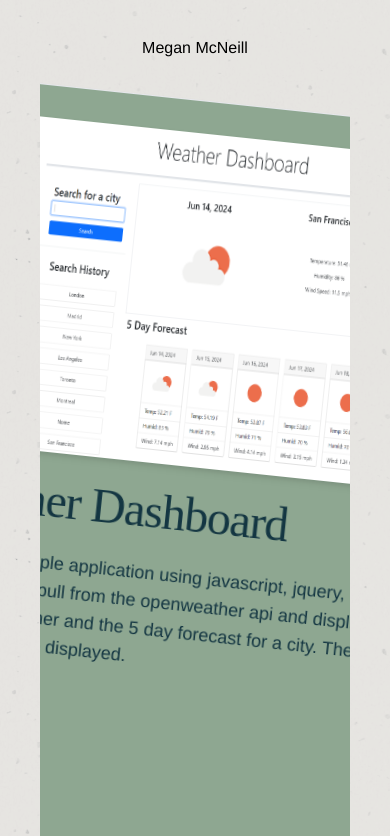
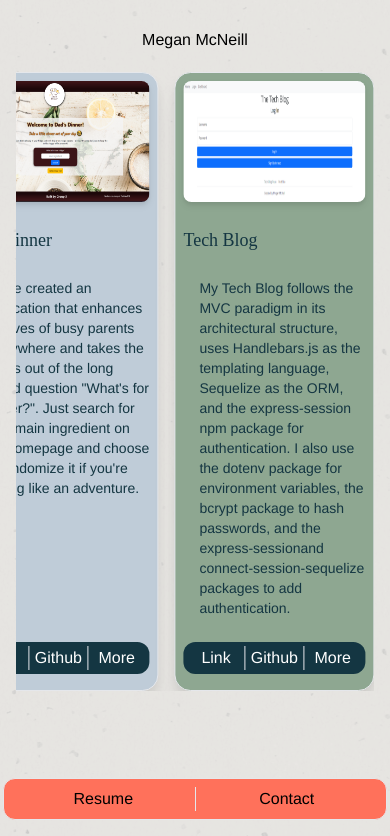
Before and after one commit to bluethreadmade/portfolio-upgrade, a React (Vite) app: page /example in a window 390 px wide. Shown: the top 836 px of the page. Built offline with nearby package versions, Linux system fonts and the light colour scheme.

Commit message:
formatting project carousel for mobile

```diff
--- a/index.html
+++ b/index.html
@@ -13,7 +13,7 @@
     <meta name="viewport" content="width=device-width, initial-scale=1.0" />
     <title>Megan McNeill</title>
   </head>
-  <body class="relative min-h-screen mx-6">
+  <body class="relative min-h-screen mx-2 lg:mx-6">
     <div id="root"></div>
     <script type="module" src="/src/main.jsx"></script>
   </body>
--- a/src/App.jsx
+++ b/src/App.jsx
@@ -4,9 +4,11 @@ import { Outlet } from 'react-router-dom'
 
 function App() {
   return (
-      <div className="p-4 flex flex-col" >
+      <div className="p-2 lg:p-4 flex flex-col" >
         <Header1 />
-        <Outlet />
+        < main className="flex-grow">
+          <Outlet />
+        </main>
         <MainPopupButton />
       </div>
   );
--- a/src/components/Card.jsx
+++ b/src/components/Card.jsx
@@ -5,7 +5,7 @@ export default function Card({ title, description, image, bgColor, buttonColor,
   return (
     <div
       id="card"
-      className="flex flex-col max-h-[1200px] min-h-[800px] w-full h-auto p-8 pb-4 bg-white border border-gray-200 rounded-2xl drop-shadow-xl"
+      className="flex flex-col min-w-[200px] max-w-full h-auto p-2 lg:p-8 pb-4 bg-white border border-gray-200 rounded-2xl drop-shadow-xl"
       style={{ aspectRatio: ".75", backgroundColor: bgColor, rotate: rotation }}
     >
       <img
@@ -16,13 +16,13 @@ export default function Card({ title, description, image, bgColor, buttonColor,
       ></img>
       <h2
         id="title"
-        className="my-6 text-5xl font-serif tracking-tight text-gunmetal"
+        className="my-6 text-lg lg:text-5xl font-serif text-gunmetal"
       >
         {title}
       </h2>
       <p
         id="projectDescription"
-        className="mb-6 ml-4 text-lg font-sans text-gunmetal flex-grow overflow-hidden min-h-0"
+        className="mb-6 ml-4 text-sm lg:text-xl font-sans text-gunmetal flex-grow overflow-hidden min-h-0"
         style={{ minHeight: 0}}
       >
         {description}
--- a/src/components/MainPopupButton.jsx
+++ b/src/components/MainPopupButton.jsx
@@ -2,7 +2,8 @@ export default function MainPopupButton() {
   return (
     <div
       id="buttonGroup"
-      className="flex flex-row w-full self-center absolute bottom-6 max-w-sm border rounded-xl bg-bright p-2 justify-evenly divide-x font-sans color-gunmetal text-xl "
+      className="fixed flex flex-row bottom-6 left-1/2 transform -translate-x-1/2 w-full max-w-sm border rounded-xl bg-bright p-2 justify-evenly divide-x font-sans color-gunmetal text-xl z-50"
+      // className="flex flex-row w-full self-center absolute bottom-6 max-w-sm border rounded-xl bg-bright p-2 justify-evenly divide-x font-sans color-gunmetal text-xl "
     >
       <p className="flex-1 text-center text-base lg:text-2xl">Resume</p>
       <p className="flex-1 text-center text-base lg:text-2xl">Contact</p>
--- a/src/components/ProjectsCarousel.jsx
+++ b/src/components/ProjectsCarousel.jsx
@@ -1,22 +1,12 @@
 import { motion, useTransform, useScroll } from "framer-motion";
-import { useRef } from "react";
+import { useRef, useState, useEffect } from "react";
 import { project } from "../pages/ProjectsPage";
 import Card from "../components/Card";
 
 const Example = () => {
   return (
     <div>
-      {/* <div className="flex h-48 items-center justify-center">
-        <span className="font-semibold uppercase text-neutral-500">
-          Scroll down
-        </span>
-      </div> */}
       <HorizontalScrollCarousel />
-      {/* <div className="flex h-48 items-center justify-center">
-        <span className="font-semibold uppercase text-neutral-500">
-          Scroll up
-        </span>
-      </div> */}
     </div>
   );
 };
@@ -27,7 +17,7 @@ const HorizontalScrollCarousel = () => {
     target: targetRef,
   });
 
-  const x = useTransform(scrollYProgress, [0, 1], ["1%", "-45%"]);
+  const x = useTransform(scrollYProgress, [0, 1], ["0%", "-80%"]);
 
 // Color sets
 const colorSets = [
@@ -36,7 +26,7 @@ const colorSets = [
     { bgColor: '#8EA791', buttonColor: '#143642', buttonTextColor: '#FFFFFF' }, // Set 3 - green bkg
     ];
 
-// Rotations
+// Rotations for larger screens
 const rotationValues = [
     { rotation: '-6deg' },
     { rotation: '-1.5deg' },
@@ -44,18 +34,39 @@ const rotationValues = [
     { rotation: '1.5deg' },
 ];
 
+// Default rotation
+const [rotation, setRotation] = useState(rotationValues);
+
+useEffect(() => {
+  const handleResize = () => {
+    if (window.innerWidth < 640) {
+      // For small screens, set rotation to 0deg
+      setRotation([{ rotation: '0deg' }]);
+    } else {
+      // For larger screens, use existing rotation values
+      setRotation(rotationValues);
+    }
+  };
+
+  window.addEventListener('resize', handleResize);
+  handleResize(); // Call on mount
+
+  return () => window.removeEventListener('resize', handleResize);
+}, []);
+
   return (
-    <section ref={targetRef} className="relative h-[150vh]">
-      <div className="sticky top-0 flex h-screen items-center overflow-hidden">
+    <section ref={targetRef} className="relative min-h-[150vh]">
+      <div className="sticky top-0 flex items-center overflow-hidden">
         <motion.div style={{ x }} className="flex gap-4">
           {project.map((item, index) => {
             // Select color set using modulo to cycle through colorSets
             const colorSetIndex = index % colorSets.length;
             const colors = colorSets[colorSetIndex];
 
-            // Select rotation using modulo to cycle through rotations
-            const rotationIndex = index % rotationValues.length;
-            const rotations = rotationValues[rotationIndex];
+            // Select rotation using modulo to cycle through rotations and by screen size
+            const rotationIndex = index % rotation.length;
+            const rotationValue = rotation[rotationIndex].rotation;
+
 
             return (
               <Card
@@ -66,7 +77,7 @@ const rotationValues = [
                 bgColor={colors.bgColor}
                 buttonColor={colors.buttonColor}
                 buttonTextColor={colors.buttonTextColor}
-                rotation={rotations.rotation}
+                rotation={rotationValue}
               />
             );
           })}
@@ -77,65 +88,3 @@ const rotationValues = [
 };
 
 export default Example;
-
-// const Card = ({ card }) => {
-//   return (
-//     <div
-//       key={card.id}
-//       className="group relative h-[450px] w-[450px] overflow-hidden bg-neutral-200"
-//     >
-//       <div
-//         style={{
-//           backgroundImage: `url(${card.url})`,
-//           backgroundSize: "cover",
-//           backgroundPosition: "center",
-//         }}
-//         className="absolute inset-0 z-0 transition-transform duration-300 group-hover:scale-110"
-//       ></div>
-//       <div className="absolute inset-0 z-10 grid place-content-center">
-//         <p className="bg-gradient-to-br from-white/20 to-white/0 p-8 text-6xl font-black uppercase text-white backdrop-blur-lg">
-//           {card.title}
-//         </p>
-//       </div>
-//     </div>
-//   );
-// };
-
-
-// const cards = [
-//   {
-//     url: "/imgs/abstract/1.jpg",
-//     title: "Title 1",
-//     id: 1,
-//   },
-//   {
-//     url: "/imgs/abstract/2.jpg",
-//     title: "Title 2",
-//     id: 2,
-//   },
-//   {
-//     url: "/imgs/abstract/3.jpg",
-//     title: "Title 3",
-//     id: 3,
-//   },
-//   {
-//     url: "/imgs/abstract/4.jpg",
-//     title: "Title 4",
-//     id: 4,
-//   },
-//   {
-//     url: "/imgs/abstract/5.jpg",
-//     title: "Title 5",
-//     id: 5,
-//   },
-//   {
-//     url: "/imgs/abstract/6.jpg",
-//     title: "Title 6",
-//     id: 6,
-//   },
-//   {
-//     url: "/imgs/abstract/7.jpg",
-//     title: "Title 7",
-//     id: 7,
-//   },
-// ];
```
